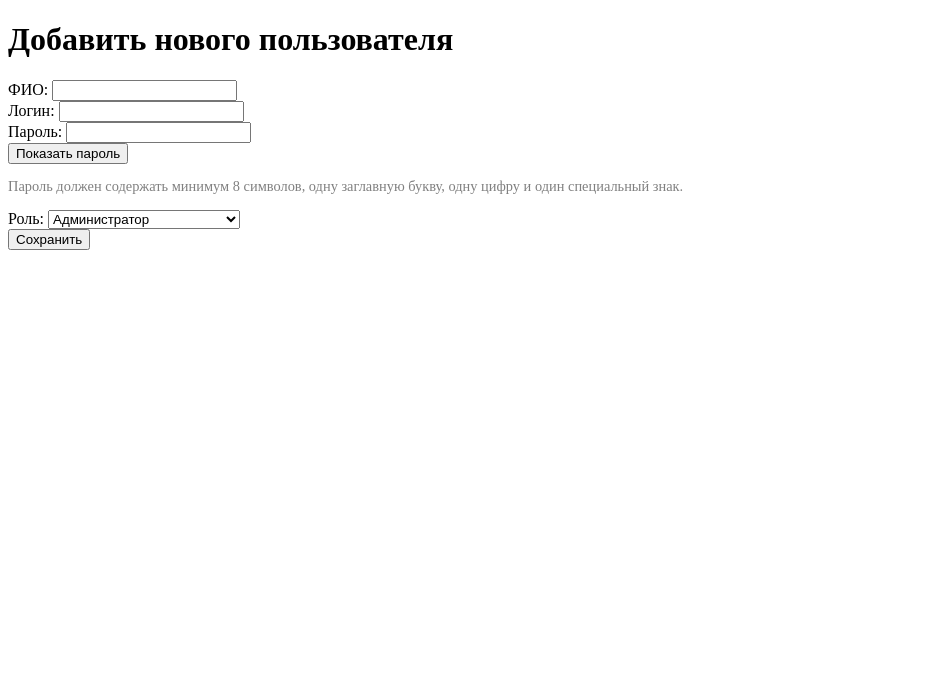
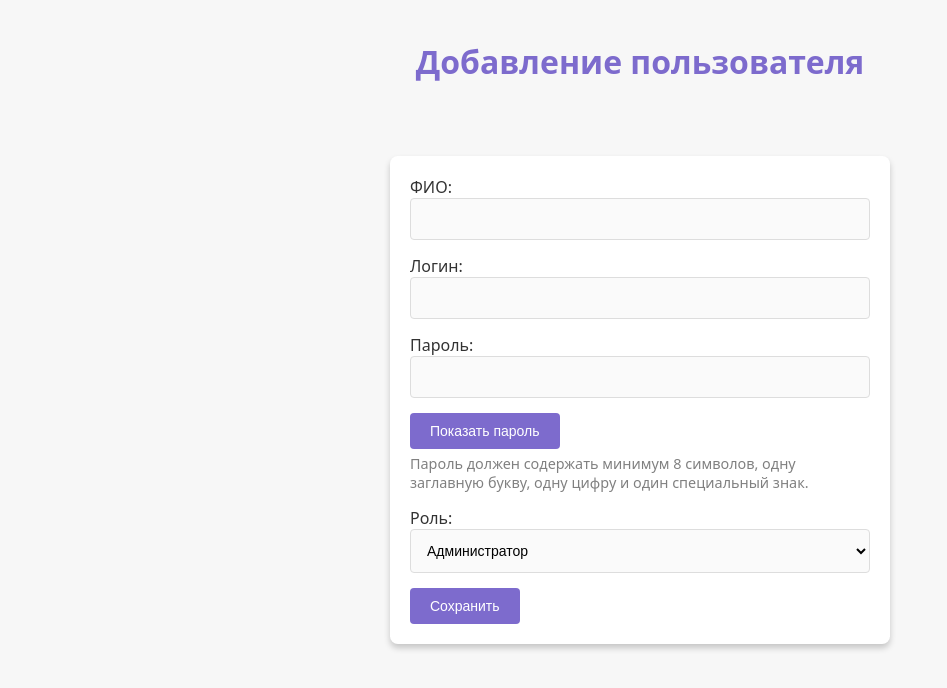
Before and after one commit to gggee/directory-proj, a website: page pages/add_user.html in a window 1280 px wide. Shown: the whole page, without its empty margins (0-947 px from the left). Drawn offline with Linux system fonts and the light colour scheme.

Commit message:
styles add 2.0

```diff
--- a/pages/add_user.html
+++ b/pages/add_user.html
@@ -4,26 +4,28 @@
     <meta charset="UTF-8">
     <meta name="viewport" content="width=device-width, initial-scale=1.0">
     <title>Добавление нового пользователя</title>
+    <link rel="stylesheet" href="../styles/styles.css">
 </head>
 <body>
-    <h1>Добавить нового пользователя</h1>
-    <form id="addUserForm">
+    <h1 class="headerAddUser">Добавление пользователя</h1>
+    <div class="addUserBlock">
+        <form id="addUserForm" class="modalBlock">
             <label for="full_name">ФИО: </label>
-        <input type="text" id="full_name" required><br>
+            <input type="text" id="full_name" class="modalInput" required><br>
 
             <label for="login">Логин: </label>
-        <input type="text" id="login" required><br>
+            <input type="text" id="login" class="modalInput" required><br>
 
             <label for="password">Пароль: </label>
-        <input type="password" id="password" required><br>
-        <button type="button" id="togglePassword">Показать пароль</button><br>
+            <input type="password" id="password" class="modalInput" required><br>
+            <button type="button" id="togglePassword" class="createUserBtn">Показать пароль</button><br>
 
             <p id="passwordRequirements" style="color: gray; font-size: 0.9em;">
                 Пароль должен содержать минимум 8 символов, одну заглавную букву, одну цифру и один специальный знак.
             </p>
 
             <label for="role_id">Роль: </label>
-        <select id="role_id" required>
+            <select id="role_id" class="modalInput" required>
                 <option value="1">Администратор</option>
                 <option value="2">Пользователь</option>
                 <option value="3">Модератор</option>
@@ -34,8 +36,10 @@
                 <option value="8">Системный администратор</option>
                 <option value="9">HR</option>
             </select><br>
-        <button type="submit">Сохранить</button>
+
+            <button type="submit" class="createUserBtn">Сохранить</button>
         </form>
+    </div>
 
     <script src="../scripts/add_user.js"></script>
 </body>
--- a/styles/styles.css
+++ b/styles/styles.css
@@ -5,6 +5,18 @@ body {
     margin: 0;
     padding: 0;
     text-align: center;
+}
+
+.addUserBlock {
+    display: flex;
+    justify-content: center;
+    align-items: center;
+    position: fixed;
+    top: 0;
+    left: 0;
+    right: 0;
+    bottom: 0;
+    z-index: 999;
 }
 
 .header-container {
@@ -16,11 +28,14 @@ body {
 
 h1 {
     color: #7d6bcd;
-    font-family: system-ui, -apple-system, BlinkMacSystemFont, 'Segoe UI', Roboto, Oxygen, Ubuntu, Cantarell, 'Open Sans', 'Helvetica Neue', sans-serif;
     margin: 0;
 }
 
-/* Таблица */
+.headerAddUser{
+    align-items: center;
+    padding-top: 40px;
+}
+
 table {
     width: 90%;
     margin: 20px auto 40px;
@@ -35,7 +50,6 @@ th, td {
     padding: 12px 15px;
     text-align: left;
     border-bottom: 1px solid #ddd;
-    font-family: system-ui, -apple-system, BlinkMacSystemFont, 'Segoe UI', Roboto, Oxygen, Ubuntu, Cantarell, 'Open Sans', 'Helvetica Neue', sans-serif;
 }
 
 th {
@@ -53,7 +67,7 @@ td:last-child {
     text-align: center;
 }
 
-button {
+button, .createUserBtn, .edit-btn, .block-btn {
     background-color: #7d6bcd;
     color: #ffffff;
     border: none;
@@ -61,67 +75,22 @@ button {
     padding: 8px 12px;
     cursor: pointer;
     font-size: 14px;
-    transition: background-color 0.3s;
+    transition: background-color 0.3s, transform 0.3s;
 }
-button:hover {
+
+button:hover, .createUserBtn:hover, .edit-btn:hover, .block-btn:hover {
     background-color: #6756b3;
 }
 
-button:active {
+button:active, .createUserBtn:active, .edit-btn:active, .block-btn:active {
     background-color: #5745a2;
-}
-.createUserBtn {
-    background-color: #7d6bcd;
-    color: white;
-    padding: 10px 20px;
-    border-radius: 4px;
-    font-size: 14px;
-    cursor: pointer;
-}
-.createUserBtn:hover {
-    background-color: #6756b3;
-}
-
-.edit-btn, .block-btn {
-    background-color: #7d6bcd;
-    color: #ffffff;
-    border: none;
-    border-radius: 4px;
-    padding: 8px 16px;
-    font-size: 14px;
-    cursor: pointer;
-    transition: background-color 0.3s, transform 0.3s;
-    margin-right: 10px;
-}
-
-.edit-btn {
-    background-color: #7d6bcd;
-}
-
-.edit-btn:hover {
-    background-color: #45a049;
-}
-
-.edit-btn:active {
-    background-color: #388e3c;
-}
-.block-btn {
-    background-color: #7d6bcd;
-}
-
-.block-btn:hover {
-    background-color: #c0392b;
-}
-
-.block-btn:active {
-    background-color: #a93226;
 }
 
 .modal {
     position: fixed;
     top: 50%;
     left: 50%;
-    transform: translate(-50%, -50%); /* Центрирование по вертикали и горизонтали */
+    transform: translate(-50%, -50%); /* Centering */
     width: 100%;
     height: 100%;
     background-color: rgba(0, 0, 0, 0.5);
@@ -131,7 +100,6 @@ button:active {
     z-index: 1000;
     box-sizing: border-box;
 }
-
 .modalBlock {
     background-color: #ffffff;
     padding: 20px;
@@ -143,7 +111,6 @@ button:active {
     animation: fadeIn 0.3s ease-in-out;
     box-sizing: border-box;
 }
-
 @keyframes fadeIn {
     from {
         opacity: 0;
@@ -154,27 +121,71 @@ button:active {
         transform: scale(1);
     }
 }
-
 .modalBlock h2 {
     color: #7d6bcd;
     margin-bottom: 20px;
 }
-
 .modalBlock form label {
     display: block;
     margin-bottom: 8px;
     font-weight: bold;
 }
-
-.modalBlock form .modalInput {
-    width: calc(100% - 20px);
-    padding: 8px;
+.modalBlock form .modalInput, .modalBlock form #blockHours, .modalBlock form #blockReason, #otherReasonBlock input {
+    width: 100%;
+    padding: 12px;
     margin-bottom: 15px;
     border: 1px solid #ddd;
     border-radius: 4px;
     font-size: 14px;
+    background-color: #fafafa;
+    box-sizing: border-box;
 }
 
 #otherReasonBlock {
     margin-top: 10px;
 }
+
+.edit-btn {
+    background-color: #7d6bcd;
+}
+.edit-btn:hover {
+    background-color: #45a049;
+}
+.edit-btn:active {
+    background-color: #388e3c;
+}
+.block-btn {
+    background-color: #7d6bcd;
+}
+.block-btn:hover {
+    background-color: #c0392b;
+}
+.block-btn:active {
+    background-color: #a93226;
+}
+
+.modalInput {
+    width: 100%;
+    padding: 12px;
+    margin-bottom: 15px;
+    border: 1px solid #ddd;
+    border-radius: 4px;
+    font-size: 14px;
+    background-color: #fafafa;
+    box-sizing: border-box;
+}
+
+#passwordRequirements {
+    color: gray;
+    font-size: 0.9em;
+    margin-top: 5px;
+}
+
+.createUserBtn {
+    padding: 10px 20px;
+    font-size: 14px;
+}
+
+.createUserBtn:hover {
+    background-color: #6756b3;
+}
```
Also changed, not shown: pages/directory_screen.html (+0 -1 lines). Lines whose indentation alone changed are shown as unchanged.
